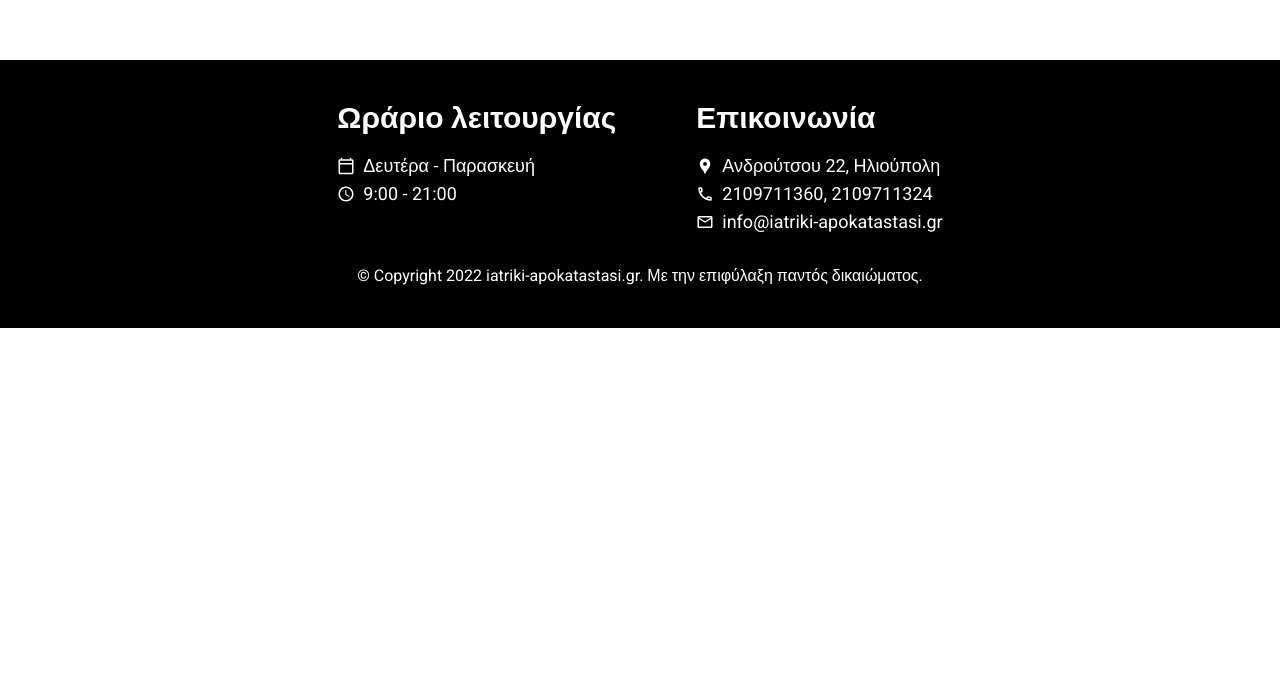
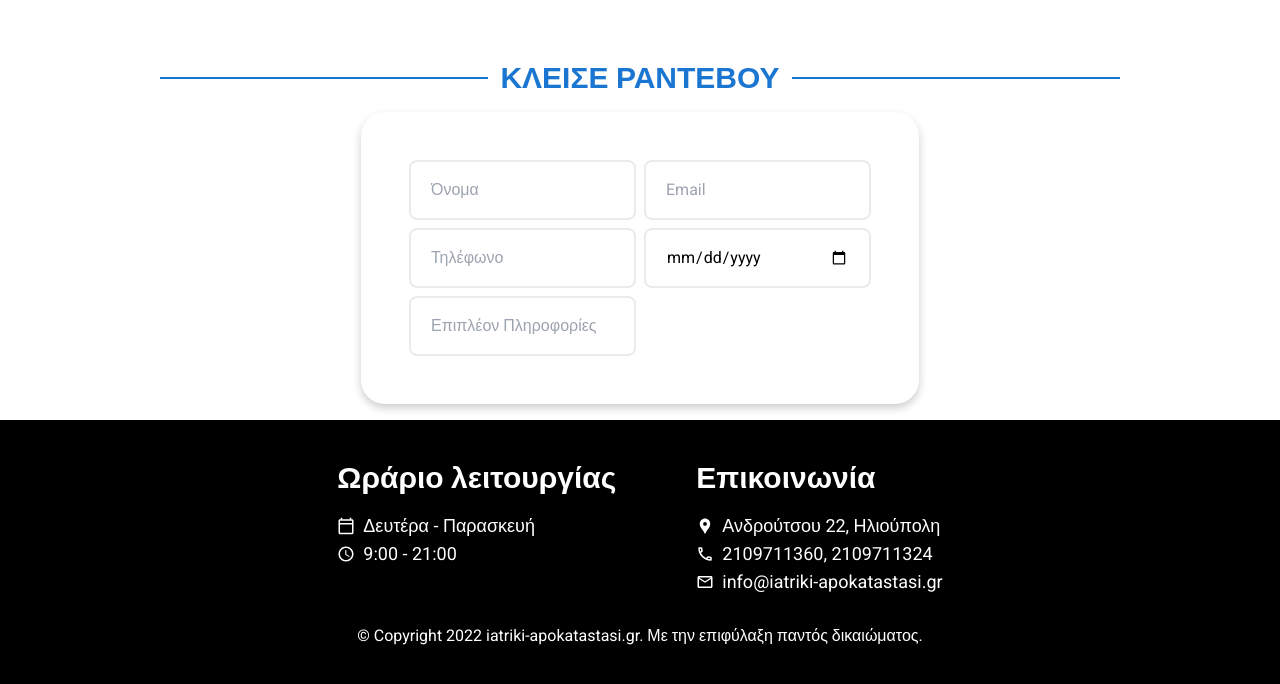
Before and after one commit to TheodosiouEleanna/iatriki-apokatastasi, a Next.js app: page /contact in a window 1280 px wide. Shown: the part 920-1604 px from the top of the page. Before the commit the page ends 1248 px from the top, so only its background shows below. Built offline with nearby package versions, Linux system fonts and the light colour scheme.

Commit message:
added apoinment form

```diff
--- a/app/globals.css
+++ b/app/globals.css
@@ -7,7 +7,7 @@ html,
 body {
   padding: 0;
   margin: 0;
-  font-family:  Roboto, Oxygen,  sans-serif;
+  font-family: Roboto, Oxygen, sans-serif;
 }
 
 a {
--- a/app/layout.tsx
+++ b/app/layout.tsx
@@ -1,3 +1,4 @@
+import AppointmentForm from "ui/AppointmentForm";
 import Footer from "ui/Footer";
 import Header from "ui/Header";
 import "./globals.css";
@@ -12,6 +13,7 @@ export default function RootLayout({
       <body>
         <Header />
         <main className="min-h-screen">{children}</main>
+        <AppointmentForm />
         <Footer />
       </body>
     </html>
--- a/styles/general.ts
+++ b/styles/general.ts
@@ -34,3 +34,20 @@ export const StyledButton = styled.button`
     `;
   }}
 `;
+
+export const InputField = styled.input`
+  background-color: #ffffff;
+  border-color: #ebebeb;
+  border-width: 2px;
+  border-radius: 8px;
+  min-height: 60px;
+  padding: 8px 20px;
+`;
+
+export const Card = styled.div`
+  display: grid;
+  width: fit-content;
+  box-shadow: 0 4px 8px 0 rgba(0, 0, 0, 0.2);
+  padding: 32px;
+  border-radius: 24px;
+`;
--- /dev/null
+++ b/ui/AppointmentForm.tsx
@@ -0,0 +1,105 @@
+"use client";
+
+import {
+  ChangeEvent,
+  ChangeEventHandler,
+  HTMLInputTypeAttribute,
+  useCallback,
+  useState,
+} from "react";
+import { Card, InputField } from "styles/general";
+import SectionTitle from "ui/SectionTitle";
+
+interface InputField {
+  dataField: string;
+  inputType: HTMLInputTypeAttribute;
+  placeholder: string;
+  required: boolean;
+  colSpan?: number;
+}
+
+const inputFields: InputField[] = [
+  {
+    dataField: "name",
+    inputType: "text",
+    placeholder: "Όνομα",
+    required: true,
+  },
+  {
+    dataField: "email",
+    inputType: "email",
+    placeholder: "Email",
+    required: true,
+  },
+  {
+    dataField: "phone",
+    inputType: "tel",
+    placeholder: "Τηλέφωνο",
+    required: true,
+  },
+  {
+    dataField: "date",
+    inputType: "date",
+    placeholder: "Ημερομηνία Ρεαντεβού",
+    required: true,
+  },
+  {
+    dataField: "info",
+    inputType: "text",
+    placeholder: "Επιπλέον Πληροφορίες",
+    required: false,
+    colSpan: 2,
+  },
+];
+
+const AppointmentForm = () => {
+  const [formData, setFormData] = useState<Record<string, any>>({
+    name: "",
+    date: new Date(),
+    email: "",
+  });
+
+  const onChangeFormData = useCallback(
+    (dataField: string) => (e: ChangeEvent<HTMLInputElement>) => {
+      setFormData((prev) => ({ ...prev, [dataField]: e.target.value }));
+
+      console.log({ dataField, e });
+    },
+    []
+  );
+
+  return (
+    <main className="flex items-center justify-center flex-col pb-4">
+      <SectionTitle title="ΚΛΕΙΣΕ ΡΑΝΤΕΒΟΥ" />
+      <Card>
+        <form>
+          <div className="grid p-4 grid-cols-2 gap-2">
+            {inputFields.map((inputField) => {
+              const {
+                dataField,
+                inputType,
+                placeholder,
+                required,
+                colSpan = 1,
+              } = inputField;
+
+              return (
+                <InputField
+                  className={`col-span-${colSpan}`}
+                  key={dataField}
+                  required={required}
+                  type={inputType}
+                  value={formData[dataField as string]}
+                  placeholder={placeholder}
+                  onChange={onChangeFormData(dataField)}
+                />
+              );
+            })}
+          </div>
+        </form>
+      </Card>
+    </main>
+  );
+};
+
+export default AppointmentForm;
--- /dev/null
+++ b/ui/SectionTitle.tsx
@@ -0,0 +1,15 @@
+const SectionTitle = ({ title = "" }): JSX.Element => {
+  return (
+    <div className="w-full flex items-center justify-center pb-4">
+      <div className="w-3/4 flex items-center justify-center">
+        <div className="h-0 border-t-2 flex-grow border-blue" />
+        <h1 className="font-black text-3xl text-blue text-center mx-3">
+          {title}
+        </h1>
+        <div className="h-0 border-t-2 flex-grow border-blue" />
+      </div>
+    </div>
+  );
+};
+
+export default SectionTitle;
```
Also changed, not shown: 1 other file (tests, documents, lock files or other folders).
